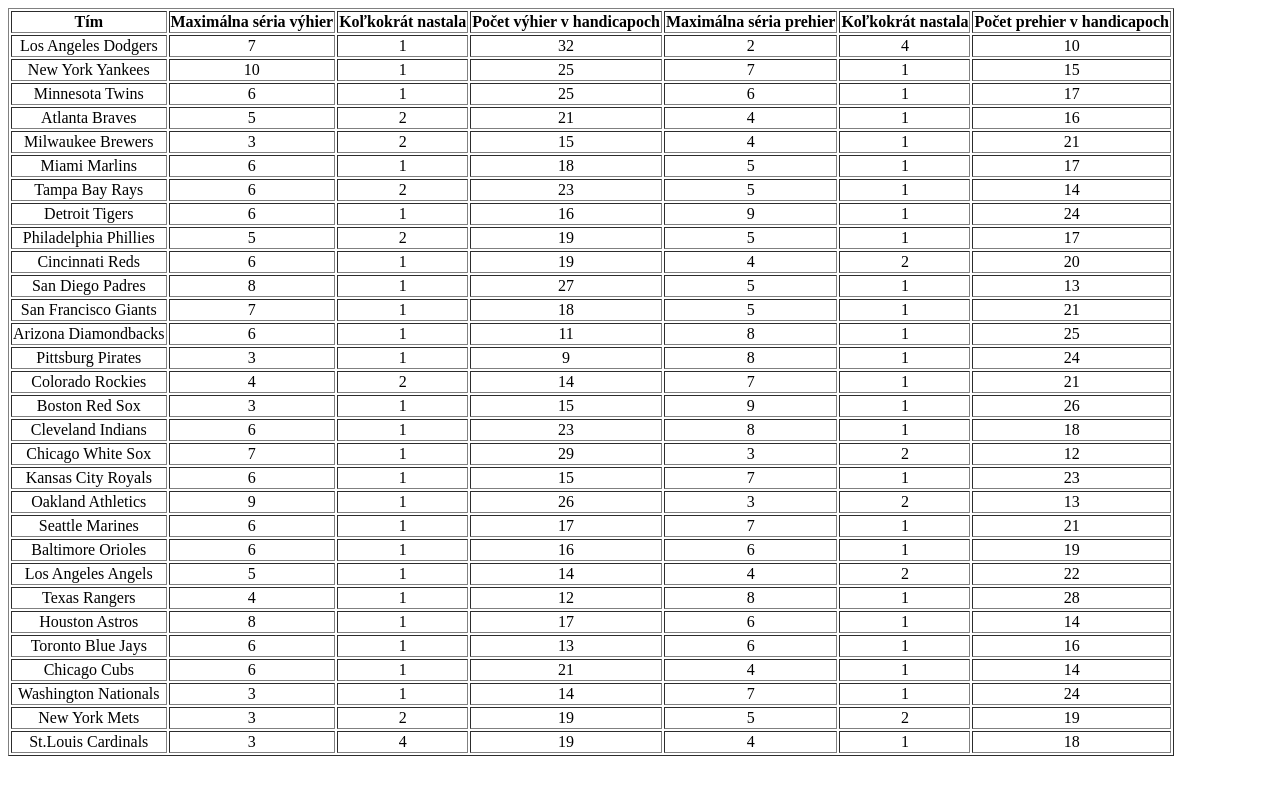
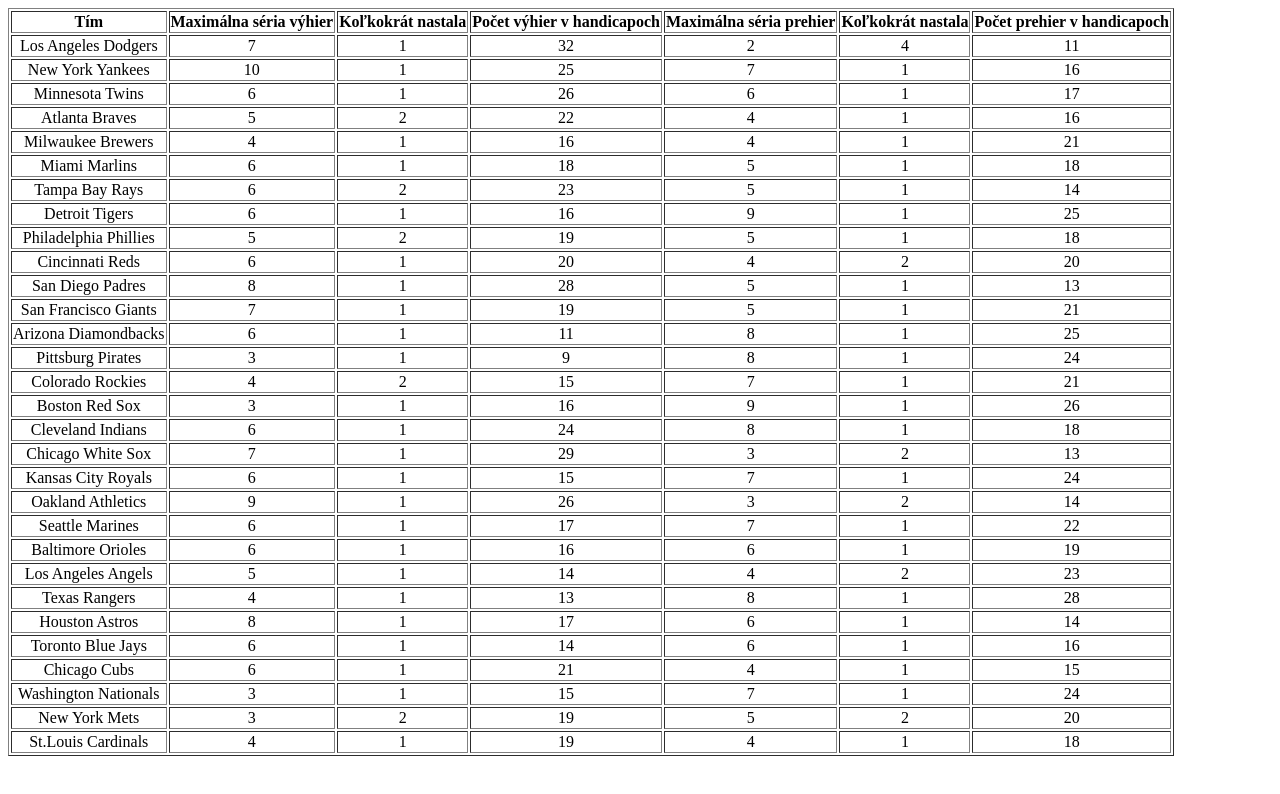
Before and after one commit to andrejtomci/baseball-stats, a plain HTML site: page index.html in a window 1280 px wide. Drawn offline with Linux system fonts and the light colour scheme.

Commit message:
deploy: e80b989afc600d8ddd021c2606b9cbc67c360a72

```diff
--- a/index.html
+++ b/index.html
@@ -18,7 +18,7 @@
         <td style="text-align:center">32</td>
         <td style="text-align:center">2</td>
         <td style="text-align:center">4</td>
-        <td style="text-align:center">10</td>
+        <td style="text-align:center">11</td>
     </tr><tr>
         <td style="text-align:center">New York Yankees</td>
         <td style="text-align:center">10</td>
@@ -26,12 +26,12 @@
         <td style="text-align:center">25</td>
         <td style="text-align:center">7</td>
         <td style="text-align:center">1</td>
-        <td style="text-align:center">15</td>
+        <td style="text-align:center">16</td>
     </tr><tr>
         <td style="text-align:center">Minnesota Twins</td>
         <td style="text-align:center">6</td>
         <td style="text-align:center">1</td>
-        <td style="text-align:center">25</td>
+        <td style="text-align:center">26</td>
         <td style="text-align:center">6</td>
         <td style="text-align:center">1</td>
         <td style="text-align:center">17</td>
@@ -39,15 +39,15 @@
         <td style="text-align:center">Atlanta Braves</td>
         <td style="text-align:center">5</td>
         <td style="text-align:center">2</td>
-        <td style="text-align:center">21</td>
+        <td style="text-align:center">22</td>
         <td style="text-align:center">4</td>
         <td style="text-align:center">1</td>
         <td style="text-align:center">16</td>
     </tr><tr>
         <td style="text-align:center">Milwaukee Brewers</td>
-        <td style="text-align:center">3</td>
-        <td style="text-align:center">2</td>
-        <td style="text-align:center">15</td>
+        <td style="text-align:center">4</td>
+        <td style="text-align:center">1</td>
+        <td style="text-align:center">16</td>
         <td style="text-align:center">4</td>
         <td style="text-align:center">1</td>
         <td style="text-align:center">21</td>
@@ -58,7 +58,7 @@
         <td style="text-align:center">18</td>
         <td style="text-align:center">5</td>
         <td style="text-align:center">1</td>
-        <td style="text-align:center">17</td>
+        <td style="text-align:center">18</td>
     </tr><tr>
         <td style="text-align:center">Tampa Bay Rays</td>
         <td style="text-align:center">6</td>
@@ -74,7 +74,7 @@
         <td style="text-align:center">16</td>
         <td style="text-align:center">9</td>
         <td style="text-align:center">1</td>
-        <td style="text-align:center">24</td>
+        <td style="text-align:center">25</td>
     </tr><tr>
         <td style="text-align:center">Philadelphia Phillies</td>
         <td style="text-align:center">5</td>
@@ -82,12 +82,12 @@
         <td style="text-align:center">19</td>
         <td style="text-align:center">5</td>
         <td style="text-align:center">1</td>
-        <td style="text-align:center">17</td>
+        <td style="text-align:center">18</td>
     </tr><tr>
         <td style="text-align:center">Cincinnati Reds</td>
         <td style="text-align:center">6</td>
         <td style="text-align:center">1</td>
-        <td style="text-align:center">19</td>
+        <td style="text-align:center">20</td>
         <td style="text-align:center">4</td>
         <td style="text-align:center">2</td>
         <td style="text-align:center">20</td>
@@ -95,7 +95,7 @@
         <td style="text-align:center">San Diego Padres</td>
         <td style="text-align:center">8</td>
         <td style="text-align:center">1</td>
-        <td style="text-align:center">27</td>
+        <td style="text-align:center">28</td>
         <td style="text-align:center">5</td>
         <td style="text-align:center">1</td>
         <td style="text-align:center">13</td>
@@ -103,7 +103,7 @@
         <td style="text-align:center">San Francisco Giants</td>
         <td style="text-align:center">7</td>
         <td style="text-align:center">1</td>
-        <td style="text-align:center">18</td>
+        <td style="text-align:center">19</td>
         <td style="text-align:center">5</td>
         <td style="text-align:center">1</td>
         <td style="text-align:center">21</td>
@@ -127,7 +127,7 @@
         <td style="text-align:center">Colorado Rockies</td>
         <td style="text-align:center">4</td>
         <td style="text-align:center">2</td>
-        <td style="text-align:center">14</td>
+        <td style="text-align:center">15</td>
         <td style="text-align:center">7</td>
         <td style="text-align:center">1</td>
         <td style="text-align:center">21</td>
@@ -135,7 +135,7 @@
         <td style="text-align:center">Boston Red Sox</td>
         <td style="text-align:center">3</td>
         <td style="text-align:center">1</td>
-        <td style="text-align:center">15</td>
+        <td style="text-align:center">16</td>
         <td style="text-align:center">9</td>
         <td style="text-align:center">1</td>
         <td style="text-align:center">26</td>
@@ -143,7 +143,7 @@
         <td style="text-align:center">Cleveland Indians</td>
         <td style="text-align:center">6</td>
         <td style="text-align:center">1</td>
-        <td style="text-align:center">23</td>
+        <td style="text-align:center">24</td>
         <td style="text-align:center">8</td>
         <td style="text-align:center">1</td>
         <td style="text-align:center">18</td>
@@ -154,7 +154,7 @@
         <td style="text-align:center">29</td>
         <td style="text-align:center">3</td>
         <td style="text-align:center">2</td>
-        <td style="text-align:center">12</td>
+        <td style="text-align:center">13</td>
     </tr><tr>
         <td style="text-align:center">Kansas City Royals</td>
         <td style="text-align:center">6</td>
@@ -162,7 +162,7 @@
         <td style="text-align:center">15</td>
         <td style="text-align:center">7</td>
         <td style="text-align:center">1</td>
-        <td style="text-align:center">23</td>
+        <td style="text-align:center">24</td>
     </tr><tr>
         <td style="text-align:center">Oakland Athletics</td>
         <td style="text-align:center">9</td>
@@ -170,7 +170,7 @@
         <td style="text-align:center">26</td>
         <td style="text-align:center">3</td>
         <td style="text-align:center">2</td>
-        <td style="text-align:center">13</td>
+        <td style="text-align:center">14</td>
     </tr><tr>
         <td style="text-align:center">Seattle Marines</td>
         <td style="text-align:center">6</td>
@@ -178,7 +178,7 @@
         <td style="text-align:center">17</td>
         <td style="text-align:center">7</td>
         <td style="text-align:center">1</td>
-        <td style="text-align:center">21</td>
+        <td style="text-align:center">22</td>
     </tr><tr>
         <td style="text-align:center">Baltimore Orioles</td>
         <td style="text-align:center">6</td>
@@ -194,12 +194,12 @@
         <td style="text-align:center">14</td>
         <td style="text-align:center">4</td>
         <td style="text-align:center">2</td>
-        <td style="text-align:center">22</td>
+        <td style="text-align:center">23</td>
     </tr><tr>
         <td style="text-align:center">Texas Rangers</td>
         <td style="text-align:center">4</td>
         <td style="text-align:center">1</td>
-        <td style="text-align:center">12</td>
+        <td style="text-align:center">13</td>
         <td style="text-align:center">8</td>
         <td style="text-align:center">1</td>
         <td style="text-align:center">28</td>
@@ -215,7 +215,7 @@
         <td style="text-align:center">Toronto Blue Jays</td>
         <td style="text-align:center">6</td>
         <td style="text-align:center">1</td>
-        <td style="text-align:center">13</td>
+        <td style="text-align:center">14</td>
         <td style="text-align:center">6</td>
         <td style="text-align:center">1</td>
         <td style="text-align:center">16</td>
@@ -226,12 +226,12 @@
         <td style="text-align:center">21</td>
         <td style="text-align:center">4</td>
         <td style="text-align:center">1</td>
-        <td style="text-align:center">14</td>
+        <td style="text-align:center">15</td>
     </tr><tr>
         <td style="text-align:center">Washington Nationals</td>
         <td style="text-align:center">3</td>
         <td style="text-align:center">1</td>
-        <td style="text-align:center">14</td>
+        <td style="text-align:center">15</td>
         <td style="text-align:center">7</td>
         <td style="text-align:center">1</td>
         <td style="text-align:center">24</td>
@@ -242,11 +242,11 @@
         <td style="text-align:center">19</td>
         <td style="text-align:center">5</td>
         <td style="text-align:center">2</td>
-        <td style="text-align:center">19</td>
+        <td style="text-align:center">20</td>
     </tr><tr>
         <td style="text-align:center">St.Louis Cardinals</td>
-        <td style="text-align:center">3</td>
         <td style="text-align:center">4</td>
+        <td style="text-align:center">1</td>
         <td style="text-align:center">19</td>
         <td style="text-align:center">4</td>
         <td style="text-align:center">1</td>
```
